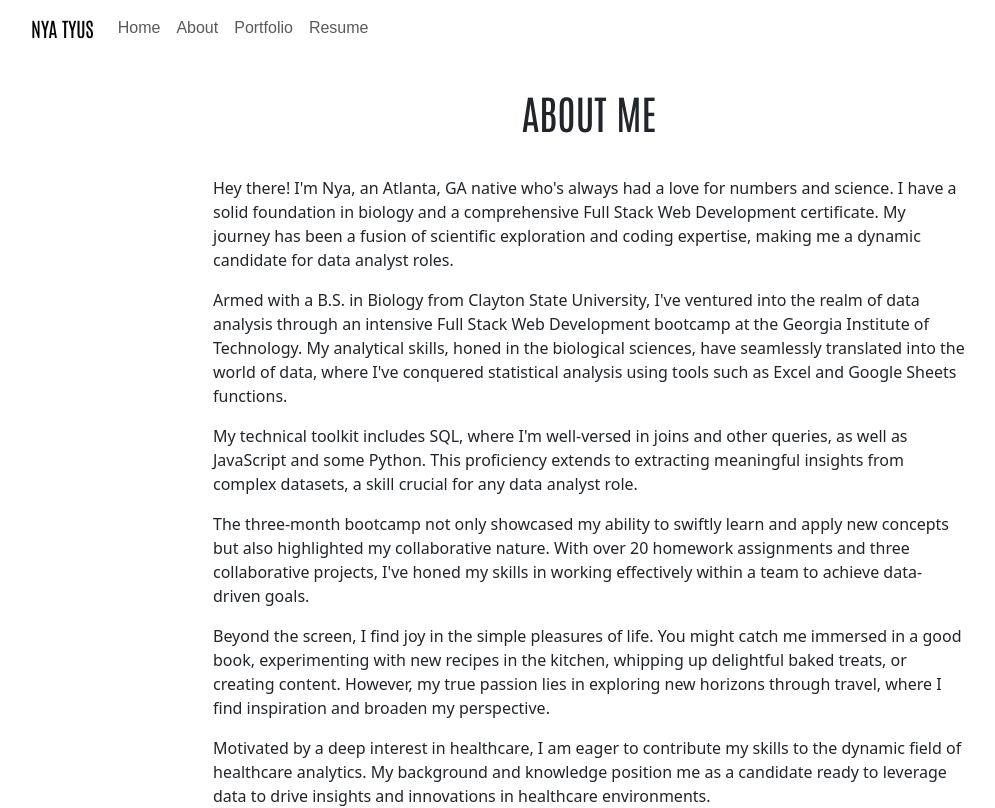
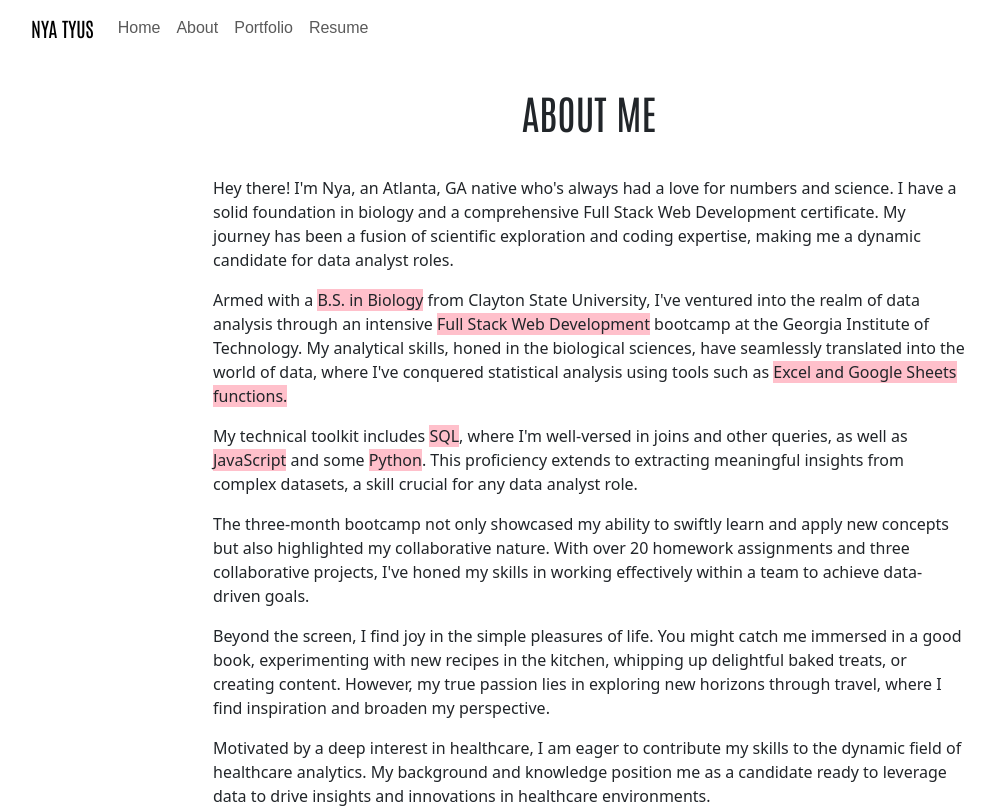
Before and after one commit to nyashanice/Data-Analyst-Portfolio, a React (Create React App) app: page /about in a window 1280 px wide. Shown: the top 808 px of the page, without its empty margins (51-1046 px from the left). Built offline with nearby package versions, Linux system fonts and the light colour scheme.

Commit message:
style about section

```diff
--- a/src/pages/About.js
+++ b/src/pages/About.js
@@ -14,19 +14,22 @@ export default function About() {
           me a dynamic candidate for data analyst roles.
         </div>
         <div className="p-2">
-          Armed with a B.S. in Biology from Clayton State University, I've
-          ventured into the realm of data analysis through an intensive Full
-          Stack Web Development bootcamp at the Georgia Institute of Technology.
-          My analytical skills, honed in the biological sciences, have
-          seamlessly translated into the world of data, where I've conquered
-          statistical analysis using tools such as Excel and Google Sheets
-          functions.
+          Armed with a <span className="span-bg">B.S. in Biology</span> from
+          Clayton State University, I've ventured into the realm of data
+          analysis through an intensive{" "}
+          <span className="span-bg">Full Stack Web Development</span> bootcamp
+          at the Georgia Institute of Technology. My analytical skills, honed in
+          the biological sciences, have seamlessly translated into the world of
+          data, where I've conquered statistical analysis using tools such as{" "}
+          <span className="span-bg">Excel and Google Sheets functions.</span>
         </div>
         <div className="p-2">
-          My technical toolkit includes SQL, where I'm well-versed in joins and
-          other queries, as well as JavaScript and some Python. This proficiency
-          extends to extracting meaningful insights from complex datasets, a
-          skill crucial for any data analyst role.
+          My technical toolkit includes <span className="span-bg">SQL</span>,
+          where I'm well-versed in joins and other queries, as well as{" "}
+          <span className="span-bg">JavaScript</span> and some{" "}
+          <span className="span-bg">Python</span>. This proficiency extends to
+          extracting meaningful insights from complex datasets, a skill crucial
+          for any data analyst role.
         </div>
         <div className="p-2">
           The three-month bootcamp not only showcased my ability to swiftly
--- a/src/styles/About.css
+++ b/src/styles/About.css
@@ -8,3 +8,7 @@
     margin-top: 0;
     margin-bottom: 0;
 }
+
+.span-bg {
+    background-color: pink;
+}
```
